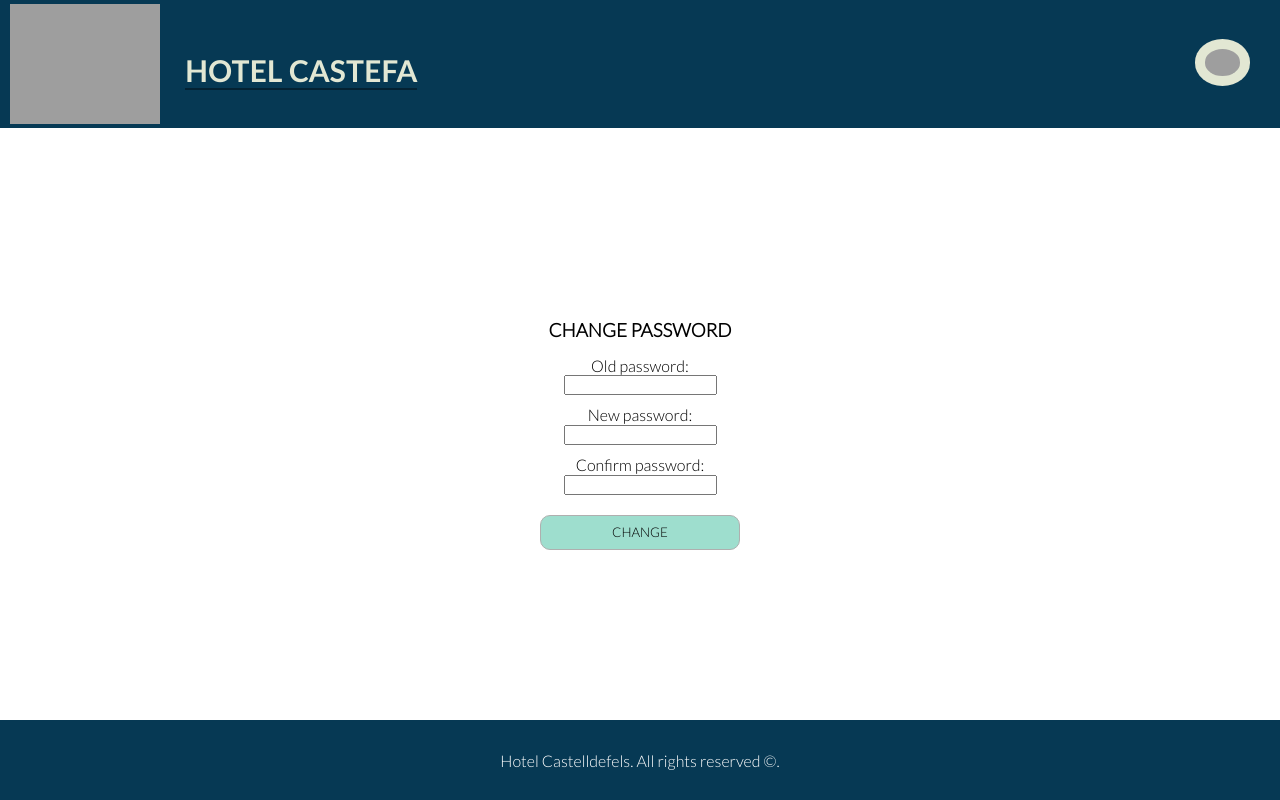
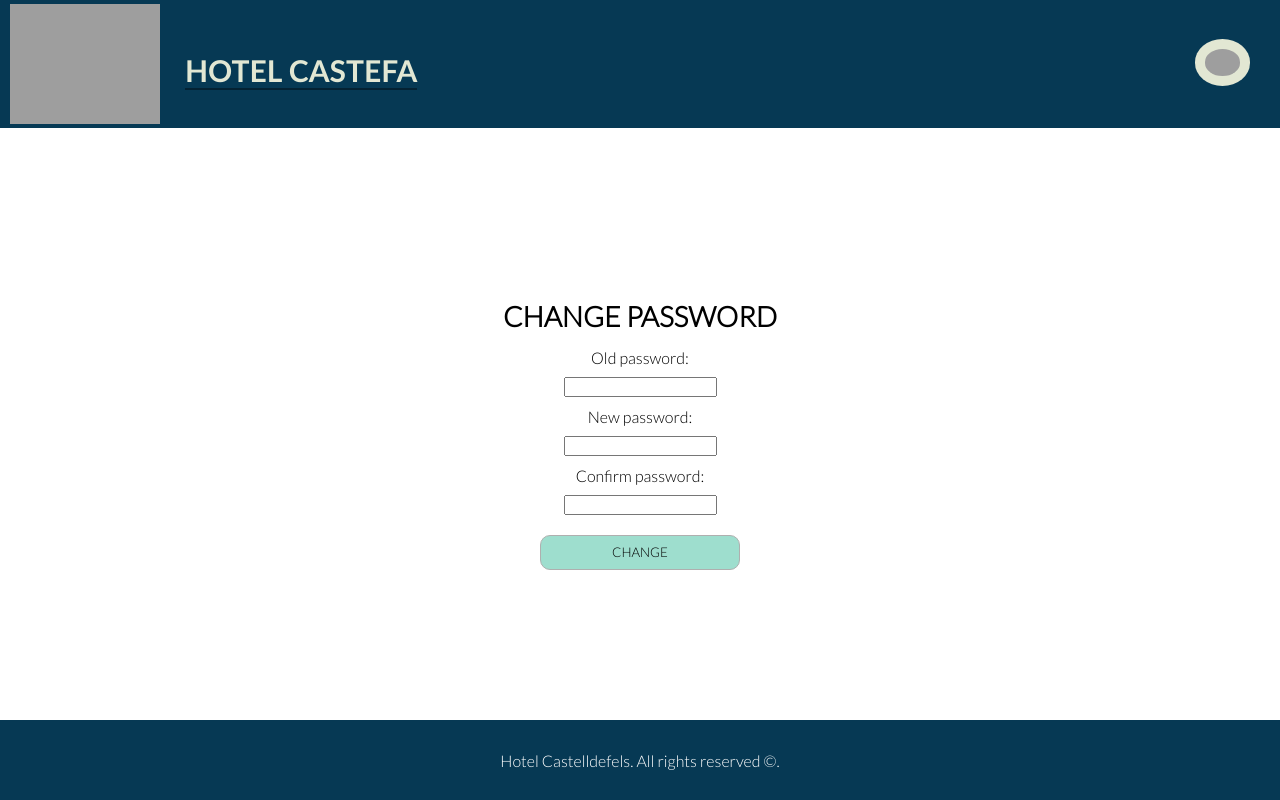
Before and after one commit to Samuelson23/REACTproject, a React (Vite) app in the folder reactproject/: page /changePassword in a window 1280 px wide. Built offline with nearby package versions, Linux system fonts and the light colour scheme; grey boxes are pictures that could not be loaded; a web font is replaced by a local one.

Commit message:
buttons password

```diff
--- a/reactproject/src/pages/ChangePassword/ChangePassword.css
+++ b/reactproject/src/pages/ChangePassword/ChangePassword.css
@@ -1,8 +1,13 @@
 .input-container {
     display: flex;
     flex-direction: column;
+    gap: 10px;
 }
 
-.title-password {
-    font-size: 30px;
+.divFormulario > h3 {
+    font-size: 28px
 }
+
+#button-changePass:hover {
+    cursor: pointer;
+}
--- a/reactproject/src/pages/ChangePassword/ChangePassword.jsx
+++ b/reactproject/src/pages/ChangePassword/ChangePassword.jsx
@@ -70,7 +70,7 @@ const ChangePassword = () => {
                     autoComplete="false"
                     {...register("password", { required: true })}
                 /></label>
-                <label><p>New password:</p>
+                <label className='input-container'><p>New password:</p>
                 <input
                     className="input_user"
                     type="password"
@@ -79,7 +79,7 @@ const ChangePassword = () => {
                     autoComplete="false"
                     {...register("newPassword", { required: true })}
                 /></label>
-                <label><p>Confirm password:</p>
+                <label className='input-container'><p>Confirm password:</p>
                 <input
                     className="input_user"
                     type="password"
```
